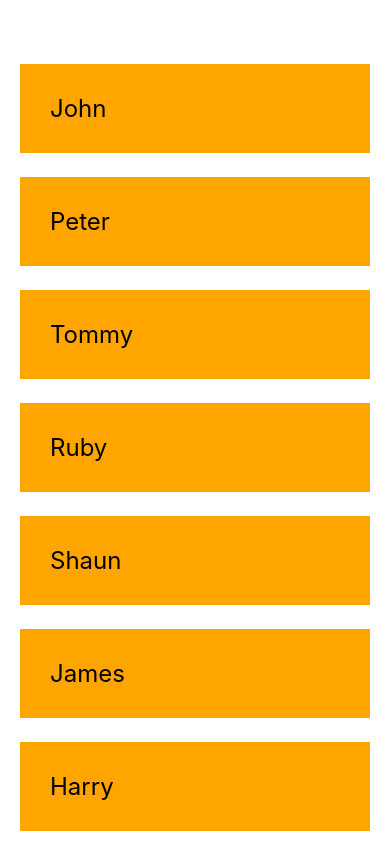
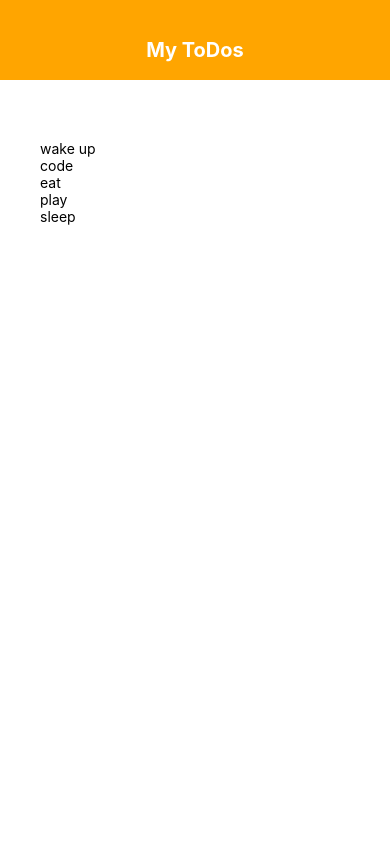
Before and after one commit to TheMIU/todo-app, a React Native app: screen / in a window 390 px wide. Built offline with nearby package versions, Linux system fonts and the light colour scheme.

Commit message:
todo list - header

```diff
--- a/App.js
+++ b/App.js
@@ -1,37 +1,30 @@
 import { useState } from 'react';
-import { StyleSheet, Text, View, TextInput, ScrollView, FlatList, TouchableOpacity } from 'react-native';
+import { FlatList, StyleSheet, Text, View } from 'react-native';
+import Header from './components/header';
 
 export default function App() {
-  const [people, setPeople] = useState([
-    { name: 'John', id: '1' },
-    { name: 'Peter', id: '2' },
-    { name: 'Tommy', id: '3' },
-    { name: 'Ruby', id: '4' },
-    { name: 'Shaun', id: '5' },
-    { name: 'James', id: '6' },
-    { name: 'Harry', id: '7' },
+  const [todo, setTodo] = useState([
+    { text: 'wake up', key: '1' },
+    { text: 'code', key: '2' },
+    { text: 'eat', key: '3' },
+    { text: 'play', key: '4' },
+    { text: 'sleep', key: '5' },
   ]);
-
-  const pressHandler = (id) => {
-    console.log(id);
-    setPeople((prevPeople) => {
-      // return new array without selected id
-      return prevPeople.filter(person => person.id != id);
-    });
-  }
 
   return (
     <View style={styles.container}>
-      <FlatList
-        numColumns={1} // default 1 column
-        keyExtractor={(item) => item.id} // default looks for key
-        data={people}
-        renderItem={({ item }) => (
-          <TouchableOpacity onPress={() => pressHandler(item.id)}>
-            <Text style={styles.item}>{item.name}</Text>
-          </TouchableOpacity>
-        )}
-      />
+      <Header />
+      <View style={styles.content}>
+        <View style={styles.list}>
+          <FlatList
+            data={todo}
+            renderItem={({ item }) => (
+              <Text>{item.text}</Text>
+            )}
+          />
+        </View>
+      </View>
+
     </View>
   );
 }
@@ -40,14 +33,11 @@ const styles = StyleSheet.create({
   container: {
     flex: 1,
     backgroundColor: '#fff',
-    paddingTop: 40,
-    paddingHorizontal: 20
   },
-
-  item: {
-    marginTop: 24,
-    padding: 30,
-    backgroundColor: 'orange',
-    fontSize: 24
+  content: {
+    padding: 40,
+  },
+  list: {
+    marginTop: 20
   }
 });
--- /dev/null
+++ b/components/header.js
@@ -0,0 +1,23 @@
+import { StyleSheet, Text, View } from "react-native";
+
+export default function Header() {
+    return (
+        <View style={styles.header}>
+            <Text style={styles.title}>My ToDos</Text>
+        </View>
+    )
+}
+
+const styles = StyleSheet.create({
+    header: {
+        height: 80,
+        paddingTop: 38,
+        backgroundColor: 'orange'
+    },
+    title: {
+        textAlign: "center",
+        color: '#fff',
+        fontSize: 20,
+        fontWeight: 'bold'
+    }
+})
```
